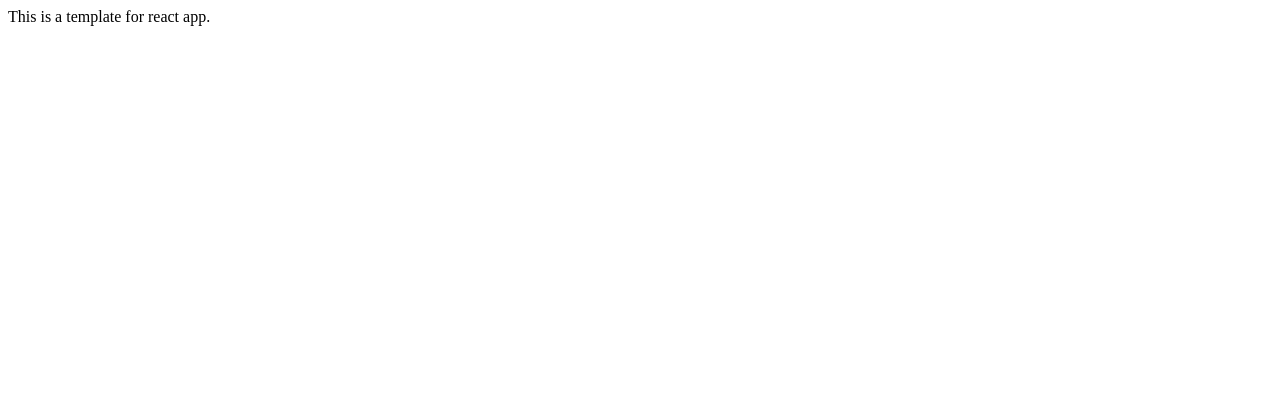
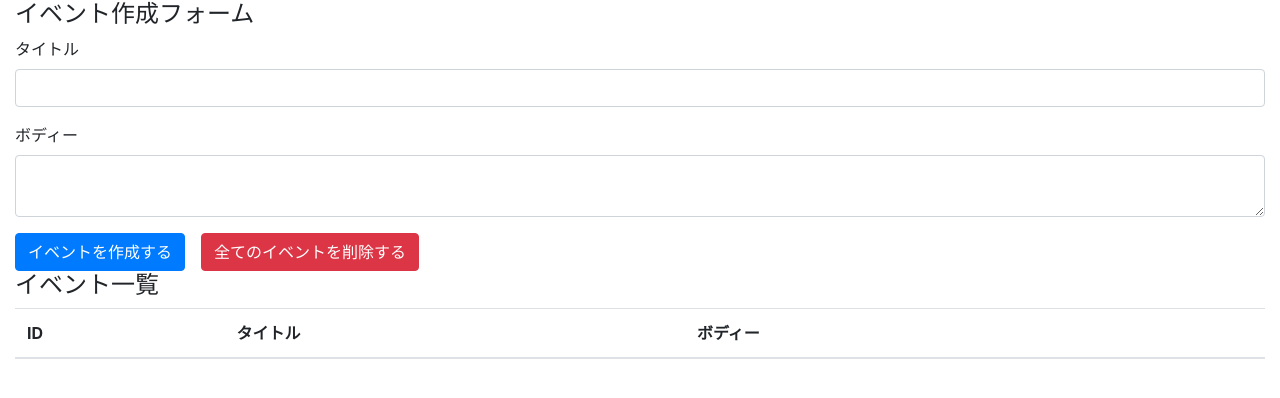
Before and after one commit to KuharaNaoki/react-hooks-101, a React (Create React App) app: page / in a window 1280 px wide. Shown: the top 398 px of the page. Built offline with nearby package versions, Linux system fonts and the light colour scheme.

Commit message:
create event form and event table with bootstrap

```diff
--- a/package.json
+++ b/package.json
@@ -3,6 +3,7 @@
   "version": "0.1.0",
   "private": true,
   "dependencies": {
+    "bootstrap": "4.3.1",
     "react": "^17.0.2",
     "react-dom": "^17.0.2",
     "react-scripts": "3.0.1"
--- a/src/App.js
+++ /dev/null
@@ -1,7 +0,0 @@
-import React from "react";
-
-const App = () => {
-    return <div>This is a template for react app.</div>;
-};
-
-export default App;
--- /dev/null
+++ b/src/components/App.js
@@ -0,0 +1,41 @@
+import React from "react";
+import 'bootstrap/dist/css/bootstrap.min.css';
+
+const App = () => {
+  return (
+    <div className="container-fluid">
+      <h4>イベント作成フォーム</h4>
+      <form>
+        <div className="form-group">
+          <label htmlFor="formEventTitle">タイトル</label>
+          <input className="form-control" id="formEventTitle" />
+        </div>
+
+        <div className="form-group">
+          <label htmlFor="formEventBody">ボディー</label>
+          <textarea className="form-control" id="formEventBody" />
+        </div>
+
+        <button className="btn btn-primary mr-3">イベントを作成する</button>
+        <button className="btn btn-danger">全てのイベントを削除する</button>
+
+        <h4>イベント一覧</h4>
+        <table className="table table-hover">
+          <thead>
+            <tr>
+              <th>ID</th>
+              <th>タイトル</th>
+              <th>ボディー</th>
+              <th></th>
+            </tr>
+          </thead>
+          <tbody>
+
+          </tbody>
+        </table>
+      </form>
+    </div>
+  )
+};
+
+export default App;
--- a/src/index.js
+++ b/src/index.js
@@ -1,5 +1,5 @@
 import React from "react";
 import ReactDOM from "react-dom";
-import App from "./App";
+import App from "./components/App";
 
 ReactDOM.render(<App />, document.getElementById("root"));
```
Also changed, not shown: 1 other file (tests, documents, lock files or other folders).
